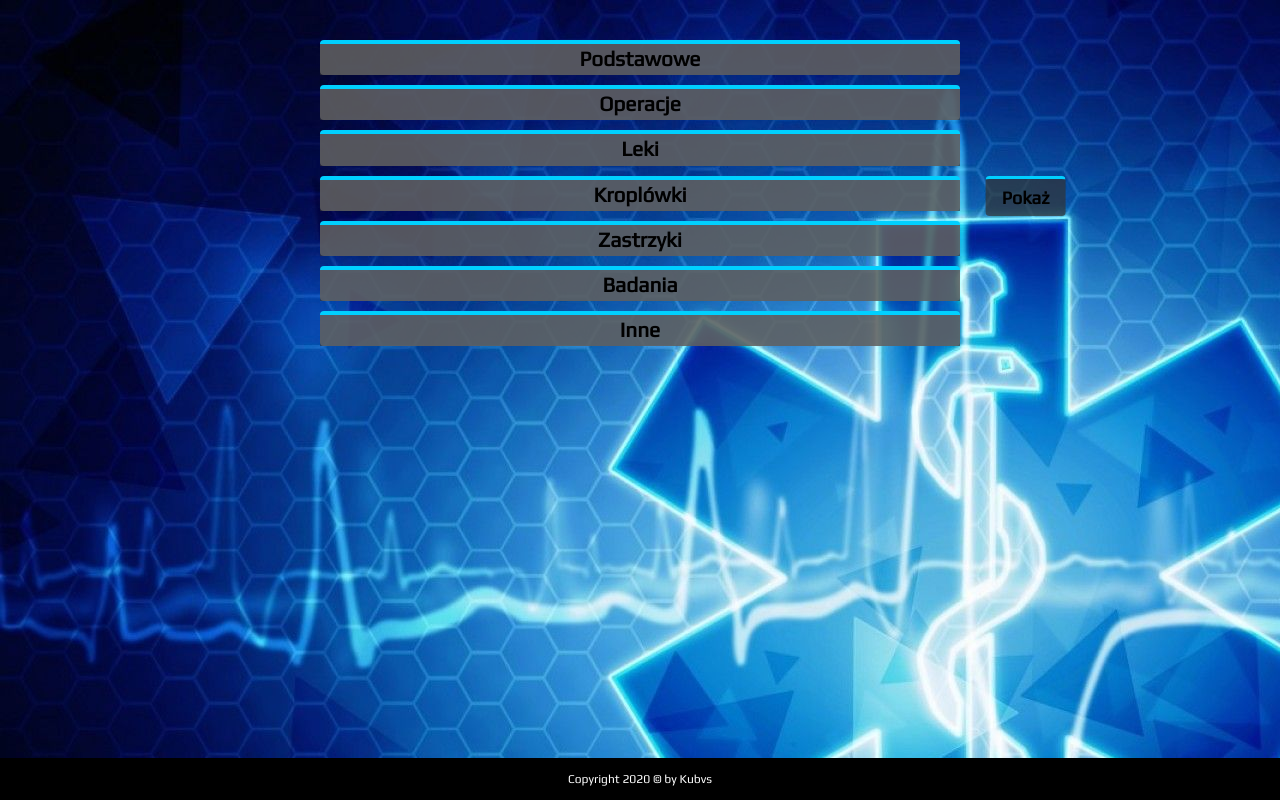
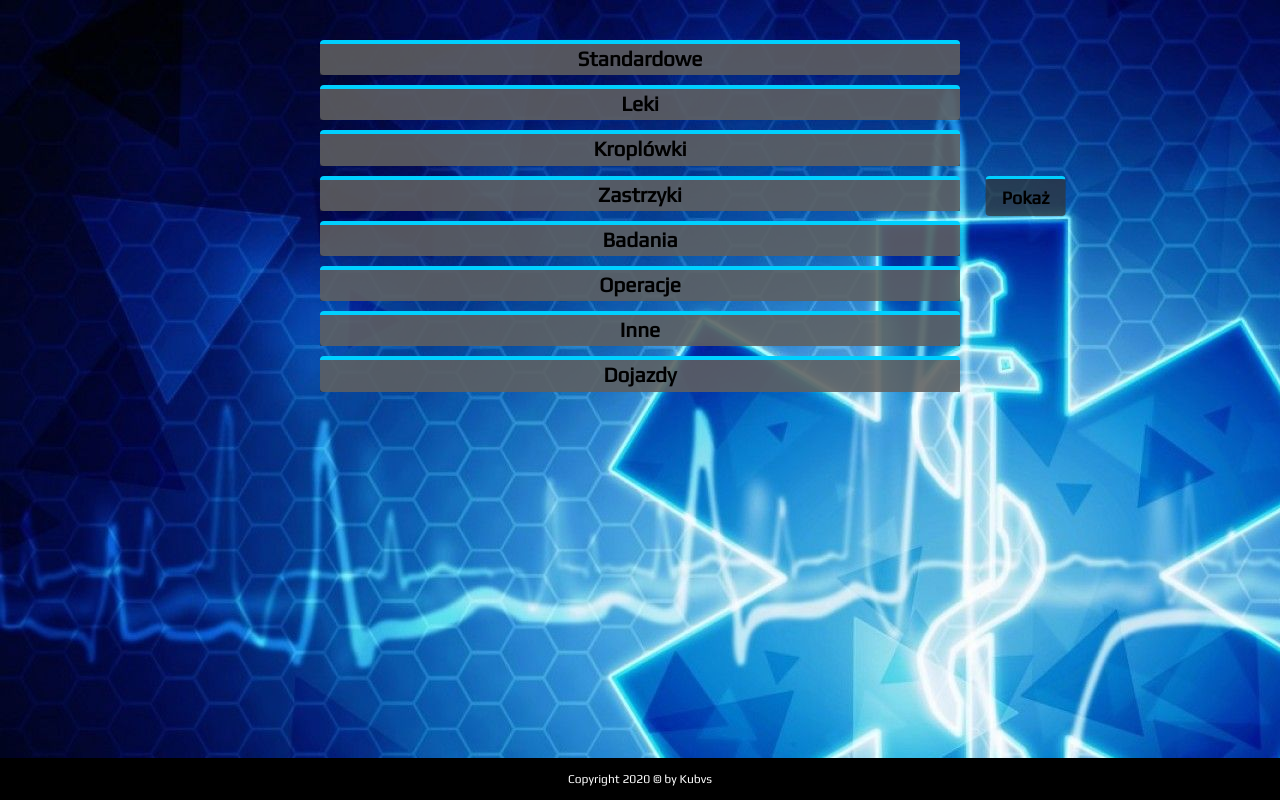
Before and after one commit to kubvs/kubvs.github.io, a plain HTML site: page index.html in a window 1280 px wide. Drawn offline with nearby package versions, Linux system fonts and the light colour scheme; some packages are replaced by stand-ins of ours; a script that the page names is missing.

Commit message:
Add files via upload

```diff
--- a/css/main.css
+++ b/css/main.css
@@ -68,6 +68,7 @@ body {
 	text-align: center;
 	margin-top: 10px;
 }
+
 #cat6 {
 	border-top: 4px solid #00d0ff;
 	border-radius: 4px;
@@ -79,6 +80,16 @@ body {
 }
 
 #cat7 {
+	border-top: 4px solid #00d0ff;
+	border-radius: 4px;
+	background-color: rgba(233, 233, 233, 0.65);
+	margin: auto;
+	width: 50%;
+	text-align: center;
+	margin-top: 10px;
+}
+
+#cat8 {
 	border-top: 4px solid #00d0ff;
 	border-radius: 4px;
 	background-color: rgba(233, 233, 233, 0.65);
--- a/js/main.js
+++ b/js/main.js
@@ -1,7 +1,11 @@
 	$(document).ready(function() {
 	// obiekt z całym taryfikatorem
 	var obj = {
-		'Podstawowe': {
+		'Standardowe': {
+			'Apteczka': {
+				'Informacja': 'Pomoc we wstaniu (F6 - Ożyw Gracza)',
+				'Kwota': 500,
+			},
 			'Opatrunek': {
 				'Informacja': 'Ochrania ranę lub skaleczenie przed środowiskiem zewnętrznym i zapobiegająca dalszemu zakażeniu.',
 				'Kwota': 500,
@@ -22,15 +26,9 @@
 				'Informacja': 'Stabilizuje szyje. W razie podejrzenia urazu, stosowany jest jako podstawowy środek w celu zapobieżenia dalszym urazom kręgosłupa szyjnego i rdzenia kręgowego.',
 				'Kwota': 1000,
 			},
-		},
-		'Operacje': {
-			'Operacja Prosta': {
-				'Informacja': 'Np. operacja złamanej nogi, wyciągnięcie kuli z rany postrzałowej w bark.',
-				'Kwota': 5000,
-			},
-			'Operacja Złożona': {
-				'Informacja': 'Np. operacja wycięcia guza mózgu, wyciągniecie pięciu kul z rany.',
-				'Kwota': 10000,
+			'Szyna': {
+				'Informacja': 'Urządzenie służące do wsparcia lub unieruchomienia kończyny lub kręgosłupa.',
+				'Kwota': 1000,
 			},
 		},
 		'Leki': {
@@ -115,50 +113,74 @@
         }, 'Zastrzyki': {
 			'Zastrzyk przeciw krzepowy': {
                 'Informacja': 'Podawany przy złamaniach.',
-                'Kwota': 7500,
+                'Kwota': 5000,
             },
 			'Zastrzyk przeciw tężcowy': {
                 'Informacja': 'Podajemy przy ranach postrzałowych, uszkodzeniach ciała poprzez metalowy przedmiot.',
-                'Kwota': 7500,
+                'Kwota': 5000,
             },
 			'Zastrzyk przeciw wściekliźnie': {
                 'Informacja': 'Podajemy przy ugryzieniach.',
-                'Kwota': 7500,
+                'Kwota': 5000,
             },
 		}, 'Badania': {
-			'Pobranie krwi': {
+			'Badanie / Pobranie krwi': {
                 'Informacja': 'Pobieramy krew, gdy chcemy dowiedzieć się jaką grupę krwi ma pacjent. // Ewentualnie sprawdzenie chorób.',
-                'Kwota': 1250,
+                'Kwota': 2000,
 			},
 			'Badanie Moczu': {
 				'Informacja': 'Badanie moczu może pomóc w rozpoznaniu choroby nerek oraz dróg moczowych. Obecność glukozy, mocznika, białka czy stwierdzone ketony w moczu, wskazują kłopoty.',
-				'Kwota': 1000,
+				'Kwota': 750,
 			},
-			'Tomografia Komputerowa [TK]': {
+			'TK': {
                 'Informacja': 'Sprawdzamy czy w ciele jest kula itp.',
-                'Kwota': 7500,
+                'Kwota': 8000,
             },
-			'Rentgen [RTG]': {
+			'RTG': {
                 'Informacja': 'Sprawdzamy czy doszło do złamania.',
-                'Kwota': 7500,
+                'Kwota': 8000,
 			},
-			'Elektrokardiografia [EKG]': {
+			'EKG': {
 				'Informacja': 'Rozpoznajemy choroby serca.',
-				'Kwota': 7500,
+				'Kwota': 8000,
 			},
-			'Ultrasonografia [USG]': {
+			'USG': {
 				'Informacja': 'Pozwala na uzyskanie obrazu przekroju badanego obiektu.',
-				'Kwota': 7500,
+				'Kwota': 8000,
+			},
+		},
+		'Operacje': {
+			'Operacja Prosta': {
+				'Informacja': '',
+				'Kwota': 5000,
+			},
+			'Operacja Złożona': {
+				'Informacja': '',
+				'Kwota': 10000,
 			},
 		},	'Inne': {
 			'Bezpodstawne Wezwanie EMS': {
-				'Informacja': 'Chyba wiadomo :D.',
+				'Informacja': '',
 				'Kwota': 10000
 			},
 			'Łamanie Regulaminu Szpitala': {
-				'Informacja': 'TAKIE RZECZY WYSTAWIAJĄ TYLKO OSOBY Z ZARZĄDU!',
+				'Informacja': '',
 				'Kwota': 10000,
 			},
+		},
+		'Dojazdy': {
+			'Dojazd Karetki': {
+				'Informacja': '',
+				'Kwota': 750,
+			},
+			'Dojazd Śmigłowca': {
+				'Informacja': '',
+				'Kwota': 1000,
+			},
+			'Dojazd Łodzi': {
+				'Informacja': '',
+				'Kwota': 1250,
+			}
 		}
     };
 
```
